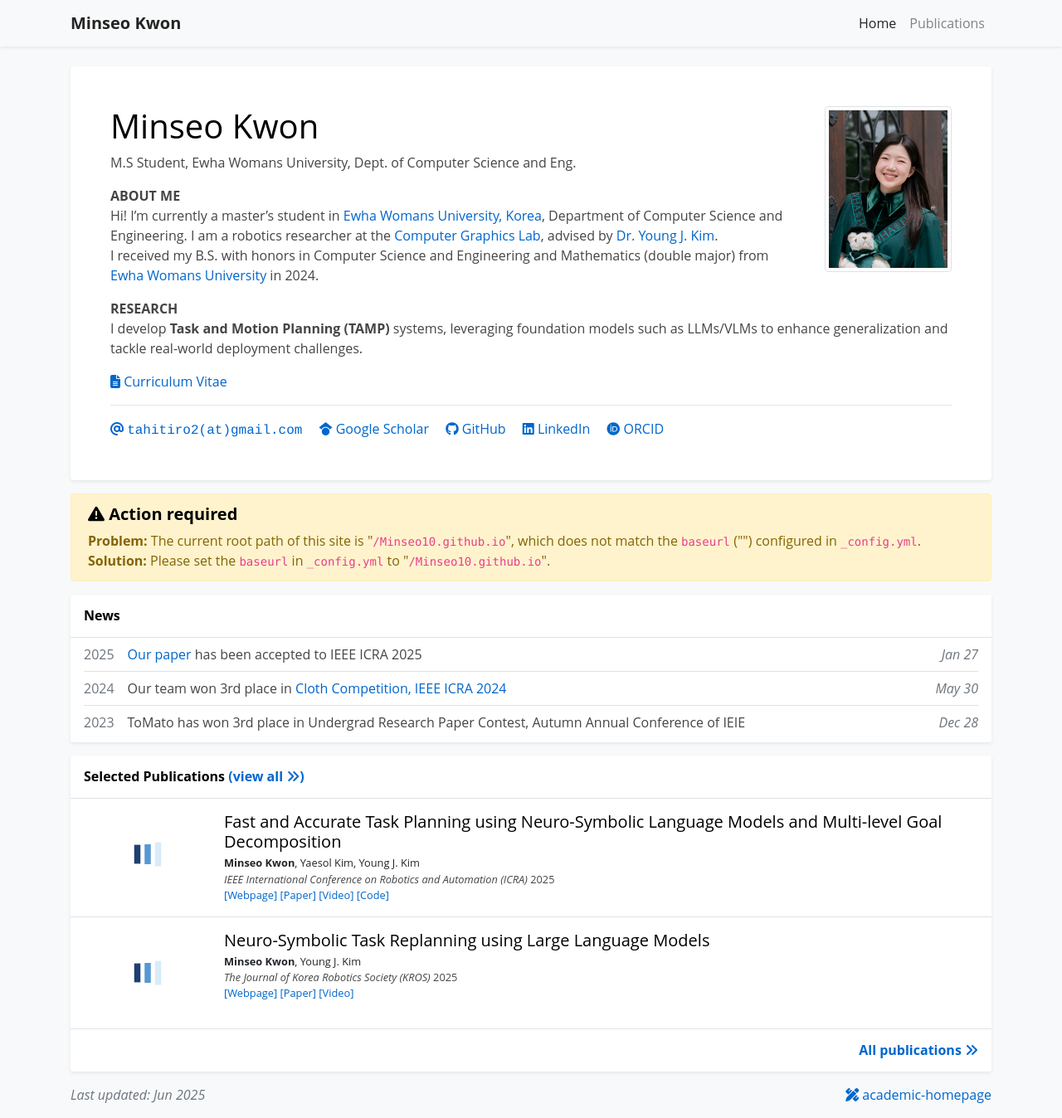
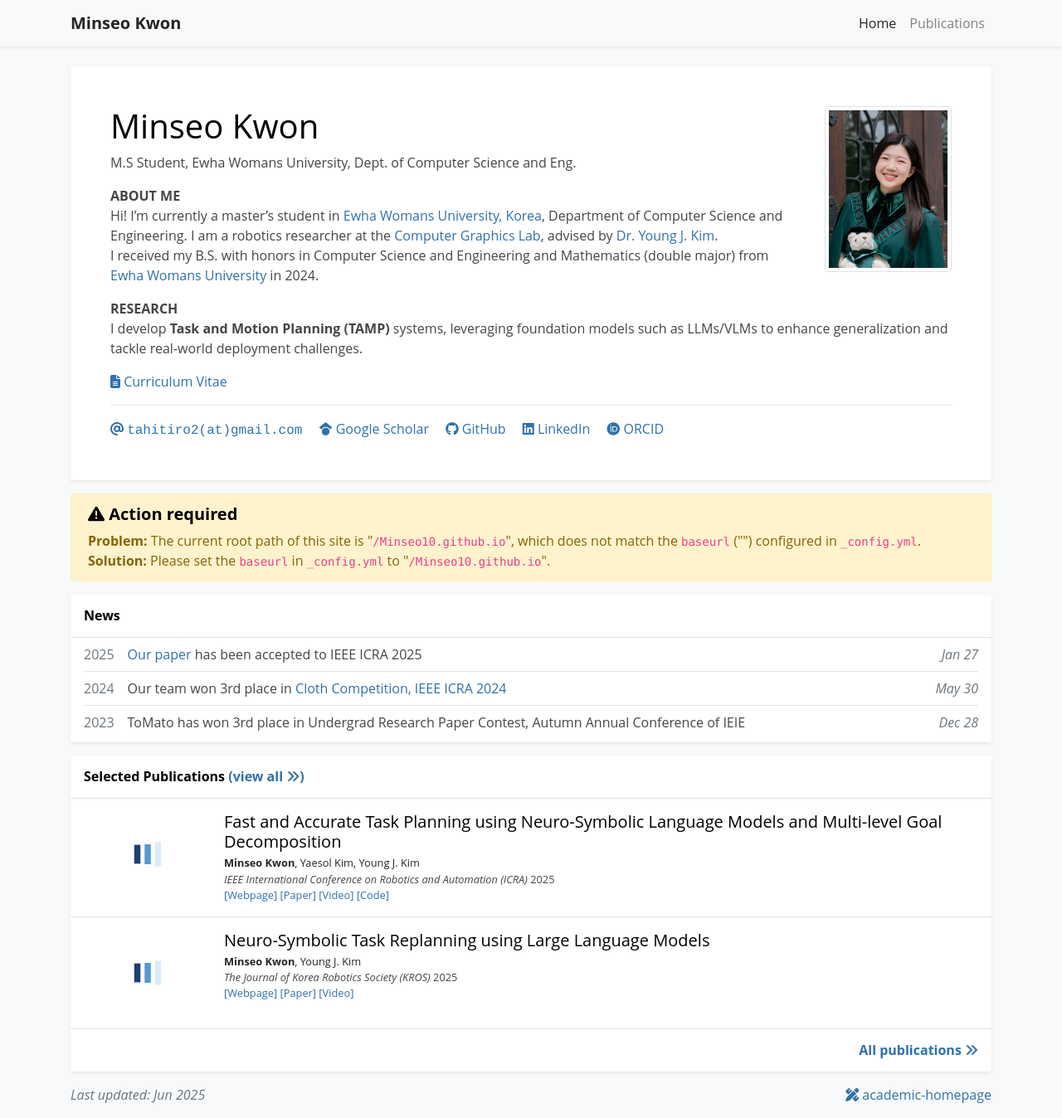
Before and after one commit to Minseo10/Minseo10.github.io, a Jekyll site: the page built from index.html, in a window 1280 px wide and 1348 px high. Shown: the whole window at 83% size. Built offline with Jekyll 4.4.1, drawn with Linux system fonts in a browser that asks for light colours; nearby versions of some CDN libraries; a style sheet for code colours, icons or effects is not loaded.

Commit message:
Update global.css

```diff
--- a/assets/css/global.css
+++ b/assets/css/global.css
@@ -13,13 +13,13 @@ h1, h2, h3, h4, h5, h6,
 }
 
 a {
-  color: #0066cc;
+  color: #3071a9;
   -webkit-transition: 0.5s;
   -o-transition: 0.5s;
   transition: 0.5s;
 }
 a:hover, a:active, a:focus {
-  color: #0066cc;
+  color: #3071a9;
   outline: none;
   text-decoration: underline;
 }
```
